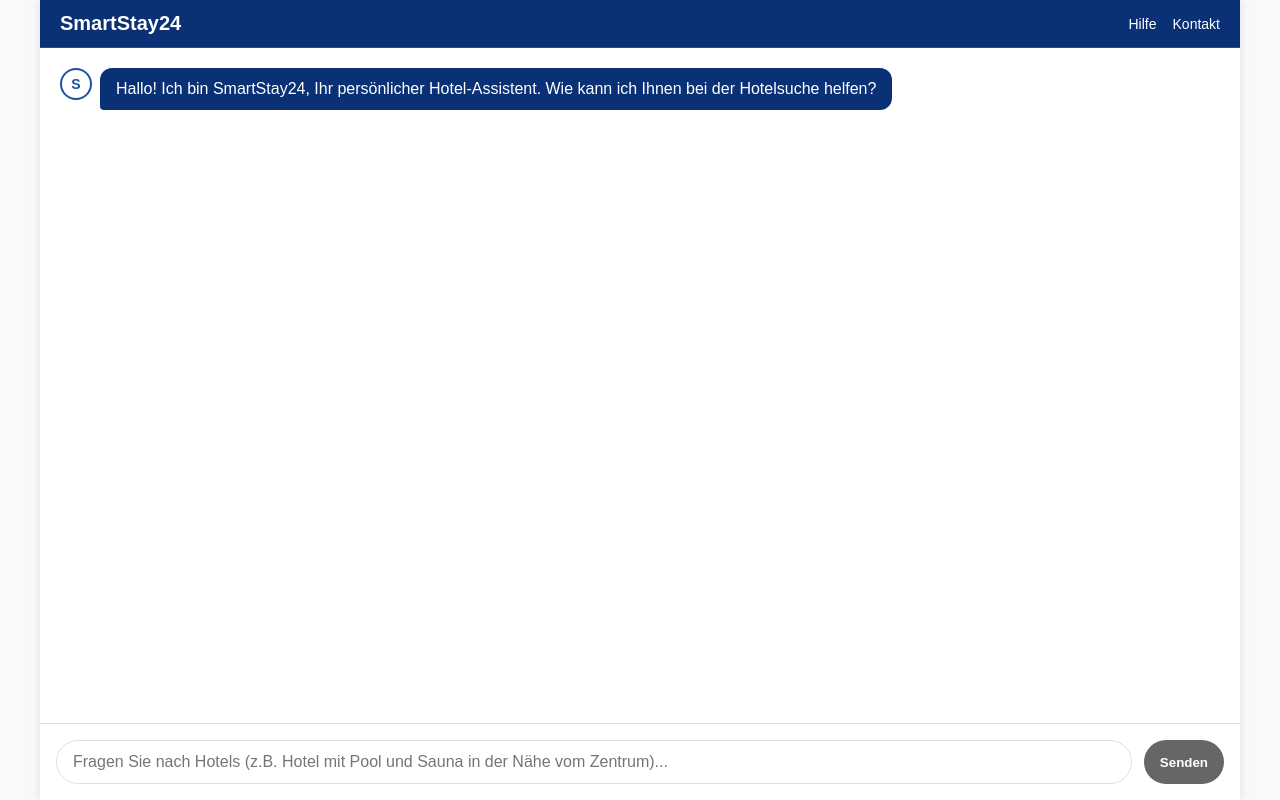
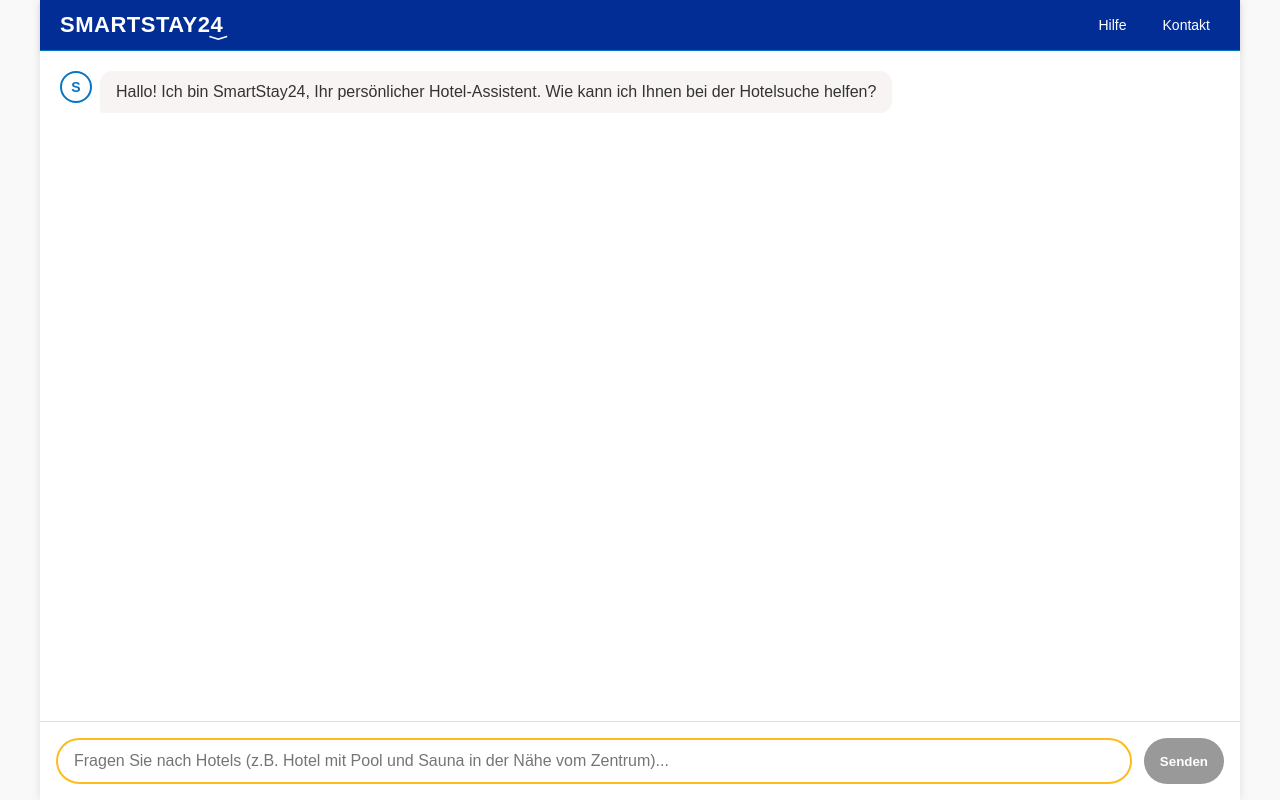
Before and after one commit to M4RKUS28/SmartStay24, a React (Create React App) app in the folder client/: page / in a window 1280 px wide. Built offline with nearby package versions, Linux system fonts and the light colour scheme.

Commit message:
client push

```diff
--- a/client/src/App.css
+++ b/client/src/App.css
@@ -1,12 +1,16 @@
 /* src/App.css */
 :root {
-  --check24-blue: #0a3175;
-  --check24-light-blue: #1e50a0;
-  --check24-accent: #ff9e00;
+  --check24-blue: #022d94;
+  --check24-light-blue: #0874c4;
+  --check24-yellow: #fcbc1c;
+  --check24-white: #ffffff;
+  --check24-grey: #999999;
   --light-gray: #f5f5f5;
   --border-gray: #e0e0e0;
   --text-dark: #333333;
-  --text-light: #666666;
+  --text-light: #ffffff;
+  --user-message: #f0f4fc;
+  --bot-message: #f8f4f4;
 }
 
 * {
@@ -65,15 +69,15 @@ body {
 
 .user-message {
   align-self: flex-end;
-  background-color: var(--light-gray);
+  background-color: var(--user-message);
   color: var(--text-dark);
   border-bottom-right-radius: 4px;
 }
 
 .bot-message {
   align-self: flex-start;
-  background-color: var(--check24-blue);
-  color: white;
+  background-color: var(--bot-message);;
+  color: var(--text-dark);
   border-bottom-left-radius: 4px;
 }
 
@@ -125,27 +129,28 @@ body {
   display: flex;
   padding: 16px;
   border-top: 1px solid var(--border-gray);
-  background-color: white;
+  background-color: var(--check24-white);
 }
 
 .message-input input {
   flex: 1;
   padding: 12px 16px;
   border-radius: 24px;
-  border: 1px solid var(--border-gray);
+  border: 2px solid var(--check24-yellow);
   font-size: 16px;
   outline: none;
 }
 
 .message-input input:focus {
-  border-color: var(--check24-light-blue);
+  border-color: var(--check24-yellow);
+  box-shadow: 0 0 0 1px var(--check24-yellow);
 }
 
 .message-input button {
   margin-left: 12px;
   padding: 0 16px;
-  background-color: var(--check24-blue);
-  color: white;
+  background-color: var(--check24-light-blue);
+  color: var(--check24-white);
   border: none;
   border-radius: 24px;
   cursor: pointer;
@@ -154,11 +159,11 @@ body {
 }
 
 .message-input button:hover {
-  background-color: var(--check24-light-blue);
+  background-color: #0468b0;
 }
 
 .message-input button:disabled {
-  background-color: var(--text-light);
+  background-color: var(--check24-grey);
   cursor: not-allowed;
 }
 
@@ -169,7 +174,7 @@ body {
   align-self: flex-start;
   background-color: var(--light-gray);
   border-radius: 12px;
-  color: var(--text-light);
+  color: var(--text-dark);
   border-bottom-left-radius: 4px;
 }
 
@@ -182,7 +187,7 @@ body {
 .loading-dot {
   width: 8px;
   height: 8px;
-  background-color: var(--text-light);
+  background-color: var(--text-dark);
   border-radius: 50%;
   animation: pulse 1.5s infinite;
 }
@@ -213,6 +218,7 @@ body {
   justify-content: space-between;
   align-items: center;
   border-bottom: 1px solid var(--check24-light-blue);
+  box-shadow: 0 2px 4px rgba(0, 0, 0, 0.1);
 }
 
 .header-logo {
@@ -221,9 +227,33 @@ body {
   gap: 12px;
 }
 
+.check24-style-logo {
+  position: relative;
+  display: flex;
+  flex-direction: column;
+  align-items: flex-start;
+}
+
 .logo-text {
+  font-size: 22px;
+  font-weight: bold;
+  letter-spacing: 0.5px;
+}
+
+.logo-number {
+  font-weight: 800;
+  position: relative;
+}
+
+.logo-arrow {
+  position: absolute;
+  bottom: -10px;
+  right: 0;
+  color: white;
   font-size: 20px;
-  font-weight: bold;
+  transform: rotate(90deg);
+  display: inline-block;
+  line-height: 1;
 }
 
 .header-nav {
@@ -238,10 +268,13 @@ body {
   display: flex;
   align-items: center;
   gap: 4px;
+  padding: 5px 10px;
+  border-radius: 4px;
+  transition: background-color 0.2s;
 }
 
 .nav-item:hover {
-  text-decoration: underline;
+  background-color: rgba(255, 255, 255, 0.1);
 }
 
 @media (max-width: 768px) {
--- a/client/src/components/Header.js
+++ b/client/src/components/Header.js
@@ -5,7 +5,10 @@ const Header = () => {
   return (
     <header className="header">
       <div className="header-logo">
-        <span className="logo-text">SmartStay24</span>
+        <div className="check24-style-logo">
+          <span className="logo-text">SMARTSTAY<span className="logo-number">24</span></span>
+          <span className="logo-arrow">⟩</span>
+        </div>
       </div>
       <nav className="header-nav">
         <a href="#" className="nav-item">Hilfe</a>
```
Also changed, not shown: client/public/assests/Check24.png (added).
